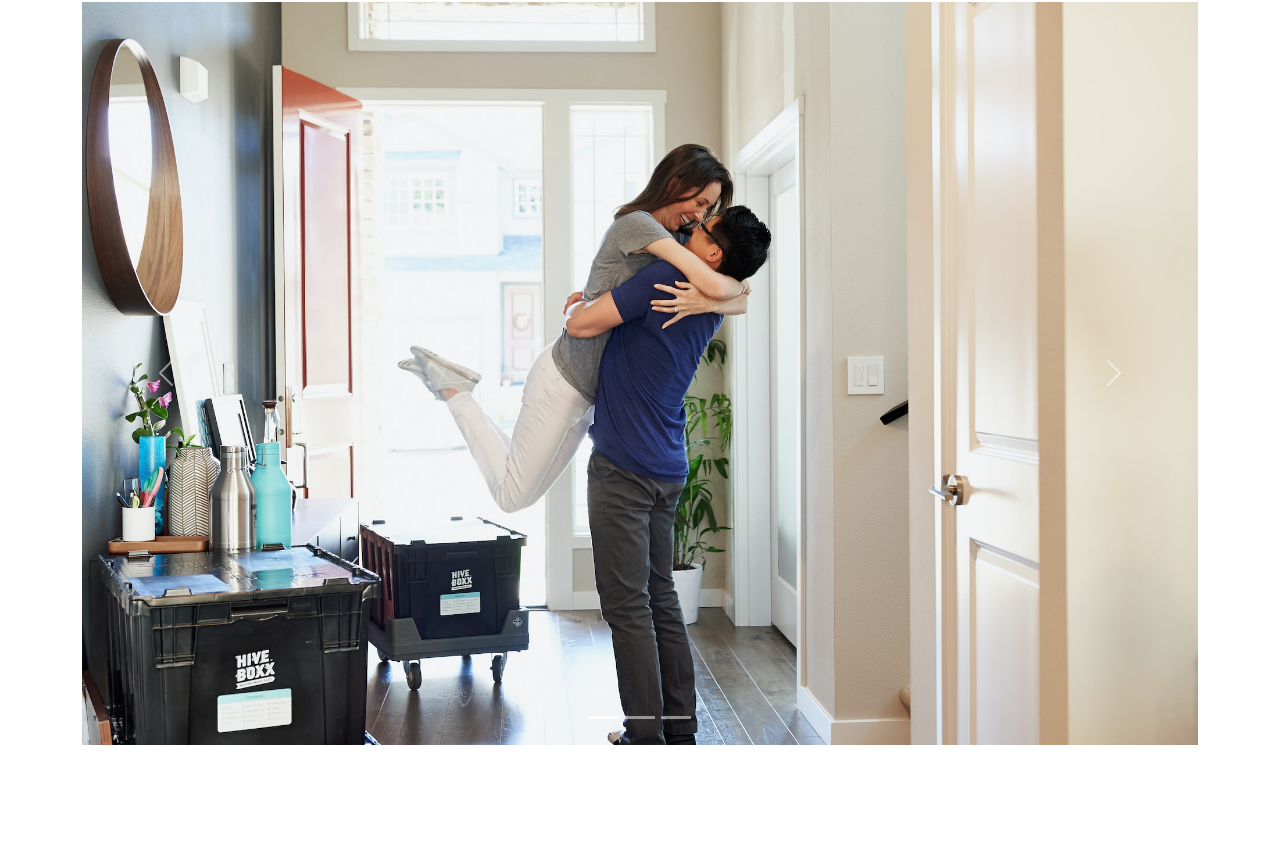
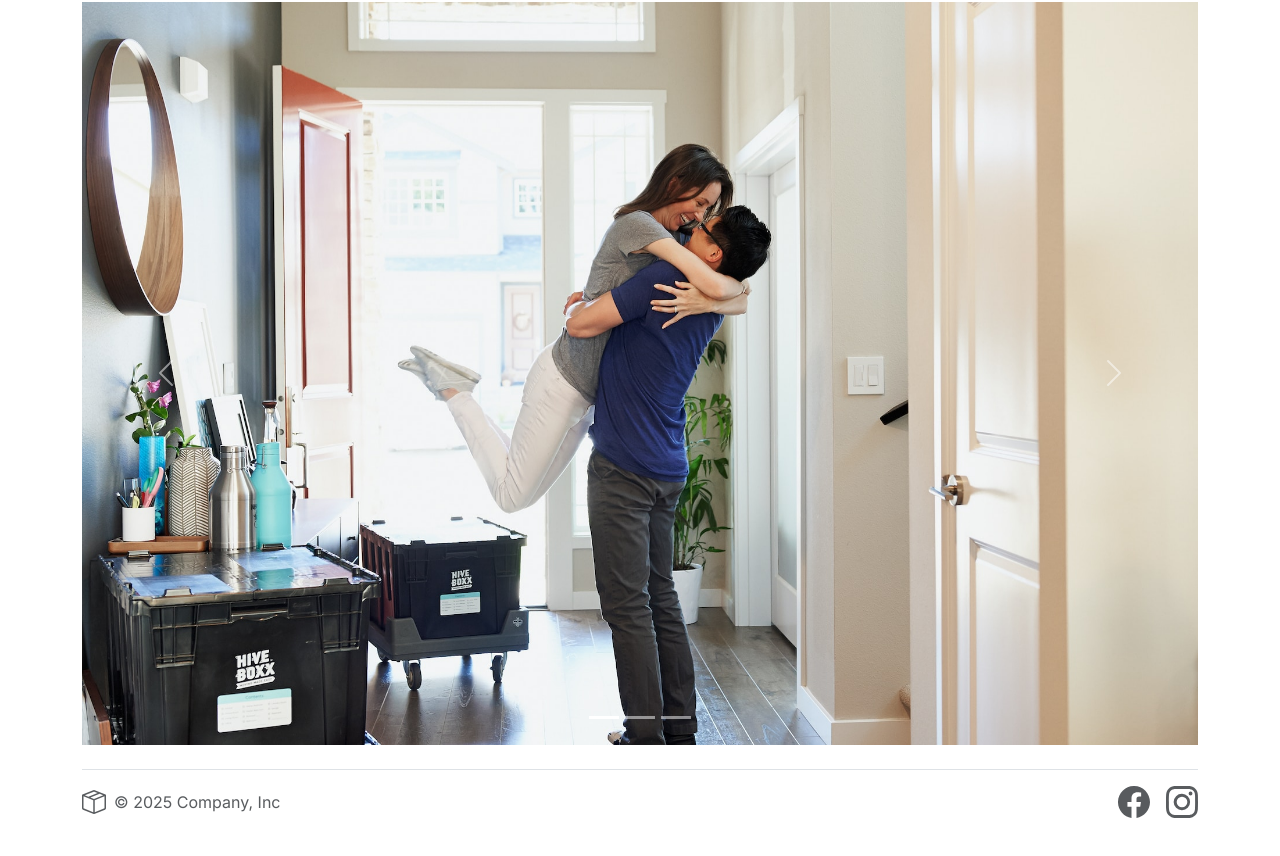
Before and after one commit to Nivas001/Internship, a plain HTML site: page BootstrapComponents/index.html in a window 1280 px wide. Shown: the part 1414-2270 px from the top of the page. Before the commit the page ends 2159 px from the top, so only its background shows below. Drawn offline with nearby package versions, Linux system fonts and the light colour scheme; a web font is replaced by a local one.

Commit message:
just changed few things like added footers from bs examples

```diff
--- a/BootstrapComponents/index.html
+++ b/BootstrapComponents/index.html
@@ -127,6 +127,32 @@
     </div>
   </div>
 
+
+  <div class="container">
+      <footer class="d-flex flex-wrap justify-content-between align-items-center py-3 my-4 border-top">
+          <div class="col-md-4 d-flex align-items-center"><a href="/"
+                                                             class="mb-3 me-2 mb-md-0 text-body-secondary text-decoration-none lh-1"
+                                                             aria-label="Bootstrap">
+              <svg xmlns="http://www.w3.org/2000/svg" width="24" height="24" fill="currentColor" class="bi bi-box-seam" viewBox="0 0 16 16">
+                  <path d="M8.186 1.113a.5.5 0 0 0-.372 0L1.846 3.5l2.404.961L10.404 2zm3.564 1.426L5.596 5 8 5.961 14.154 3.5zm3.25 1.7-6.5 2.6v7.922l6.5-2.6V4.24zM7.5 14.762V6.838L1 4.239v7.923zM7.443.184a1.5 1.5 0 0 1 1.114 0l7.129 2.852A.5.5 0 0 1 16 3.5v8.662a1 1 0 0 1-.629.928l-7.185 2.874a.5.5 0 0 1-.372 0L.63 13.09a1 1 0 0 1-.63-.928V3.5a.5.5 0 0 1 .314-.464z"/>
+              </svg>
+          </a> <span class="mb-3 mb-md-0 text-body-secondary">© 2025 Company, Inc</span></div>
+          <ul class="nav col-md-4 justify-content-end list-unstyled d-flex">
+              <li class="ms-3"><a class="text-body-secondary" href="#" aria-label="Instagram">
+                  <svg xmlns="http://www.w3.org/2000/svg" width="32" height="32" fill="currentColor" class="bi bi-facebook" viewBox="0 0 16 16">
+                      <path d="M16 8.049c0-4.446-3.582-8.05-8-8.05C3.58 0-.002 3.603-.002 8.05c0 4.017 2.926 7.347 6.75 7.951v-5.625h-2.03V8.05H6.75V6.275c0-2.017 1.195-3.131 3.022-3.131.876 0 1.791.157 1.791.157v1.98h-1.009c-.993 0-1.303.621-1.303 1.258v1.51h2.218l-.354 2.326H9.25V16c3.824-.604 6.75-3.934 6.75-7.951"/>
+                  </svg>
+              </a></li>
+              <li class="ms-3"><a class="text-body-secondary" href="#" aria-label="Facebook">
+                  <svg xmlns="http://www.w3.org/2000/svg" width="32" height="32" fill="currentColor" class="bi bi-instagram" viewBox="0 0 16 16">
+                      <path d="M8 0C5.829 0 5.556.01 4.703.048 3.85.088 3.269.222 2.76.42a3.9 3.9 0 0 0-1.417.923A3.9 3.9 0 0 0 .42 2.76C.222 3.268.087 3.85.048 4.7.01 5.555 0 5.827 0 8.001c0 2.172.01 2.444.048 3.297.04.852.174 1.433.372 1.942.205.526.478.972.923 1.417.444.445.89.719 1.416.923.51.198 1.09.333 1.942.372C5.555 15.99 5.827 16 8 16s2.444-.01 3.298-.048c.851-.04 1.434-.174 1.943-.372a3.9 3.9 0 0 0 1.416-.923c.445-.445.718-.891.923-1.417.197-.509.332-1.09.372-1.942C15.99 10.445 16 10.173 16 8s-.01-2.445-.048-3.299c-.04-.851-.175-1.433-.372-1.941a3.9 3.9 0 0 0-.923-1.417A3.9 3.9 0 0 0 13.24.42c-.51-.198-1.092-.333-1.943-.372C10.443.01 10.172 0 7.998 0zm-.717 1.442h.718c2.136 0 2.389.007 3.232.046.78.035 1.204.166 1.486.275.373.145.64.319.92.599s.453.546.598.92c.11.281.24.705.275 1.485.039.843.047 1.096.047 3.231s-.008 2.389-.047 3.232c-.035.78-.166 1.203-.275 1.485a2.5 2.5 0 0 1-.599.919c-.28.28-.546.453-.92.598-.28.11-.704.24-1.485.276-.843.038-1.096.047-3.232.047s-2.39-.009-3.233-.047c-.78-.036-1.203-.166-1.485-.276a2.5 2.5 0 0 1-.92-.598 2.5 2.5 0 0 1-.6-.92c-.109-.281-.24-.705-.275-1.485-.038-.843-.046-1.096-.046-3.233s.008-2.388.046-3.231c.036-.78.166-1.204.276-1.486.145-.373.319-.64.599-.92s.546-.453.92-.598c.282-.11.705-.24 1.485-.276.738-.034 1.024-.044 2.515-.045zm4.988 1.328a.96.96 0 1 0 0 1.92.96.96 0 0 0 0-1.92m-4.27 1.122a4.109 4.109 0 1 0 0 8.217 4.109 4.109 0 0 0 0-8.217m0 1.441a2.667 2.667 0 1 1 0 5.334 2.667 2.667 0 0 1 0-5.334"/>
+                  </svg>
+              </a></li>
+          </ul>
+      </footer>
+  </div>
+
+
   <script src="https://cdn.jsdelivr.net/npm/bootstrap@5.3.8/dist/js/bootstrap.bundle.min.js" integrity="sha384-FKyoEForCGlyvwx9Hj09JcYn3nv7wiPVlz7YYwJrWVcXK/BmnVDxM+D2scQbITxI" crossorigin="anonymous"></script>
 <script src="Darkthemeicon.js"></script>
 </body>
```
